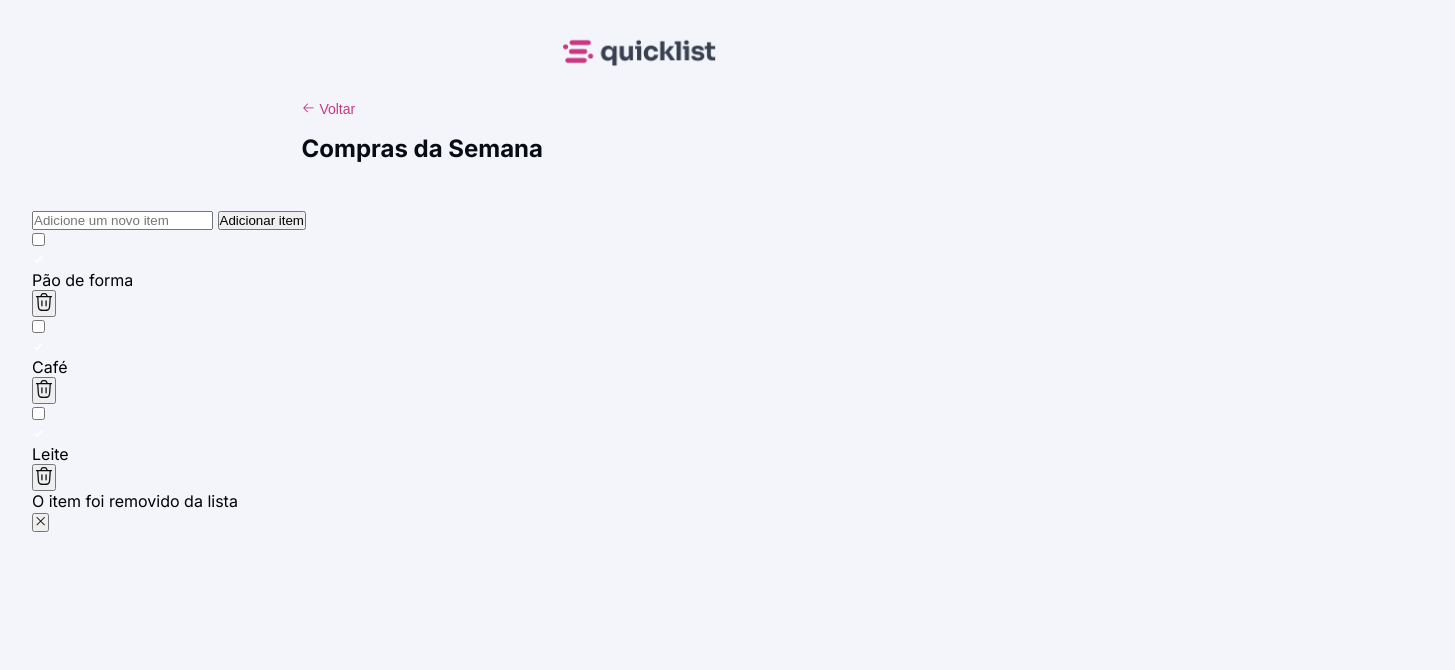
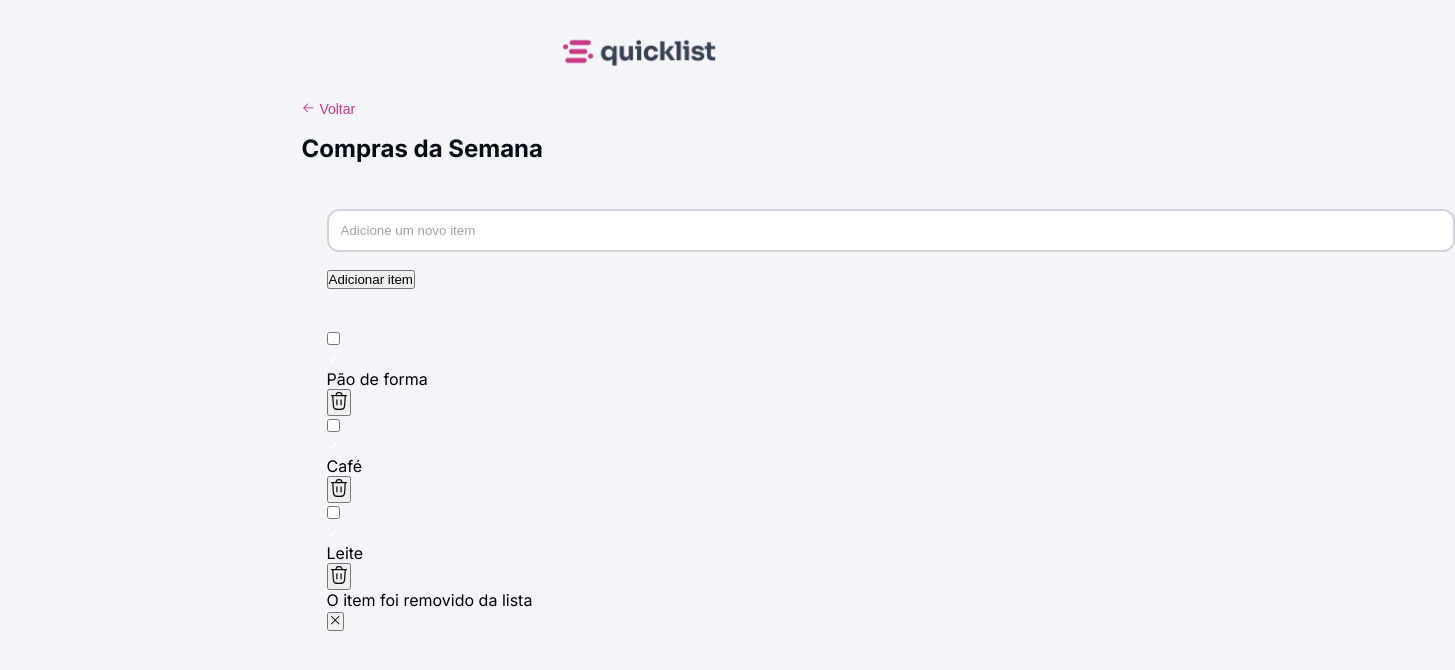
Before and after one commit to nicolas-de-souza-moraes12a/quicklistladomarcio, a plain HTML site: page index.html in a window 1280 px wide. Shown: the whole page, 1455 px wide, since content can reach past the window. Drawn offline with nearby package versions, Linux system fonts and the light colour scheme.

Commit message:
Mudanças na estilização da input para adicionar um novo item

```diff
--- a/style.css
+++ b/style.css
@@ -59,3 +59,35 @@ header {
         line-height: 3.2rem;
     }
 }
+
+main {
+    max-width: 62.7rem;
+    margin-inline: auto;
+}
+
+.add-item {
+    margin-bottom: 4rem;
+
+    input {
+        width: 180%;
+        padding: 1.2rem;
+        border: 2px solid var(--border-primary);
+        border-radius: 1.2rem;
+        margin-bottom: 1.6rem;
+        outline: none;
+        color: var(--content-primary);
+
+        &::placeholder {
+            color: var(--content-tertiary);
+        }
+
+        &:hover {
+            border: 2px solid var(--border-hover);
+            cursor: pointer;
+        }
+
+        &:focus {
+            border: 2px solid var(--color-brand);
+        }
+    }
+}
```
